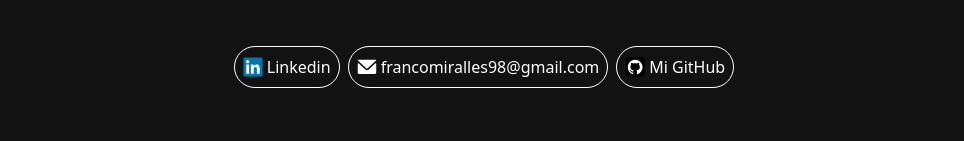
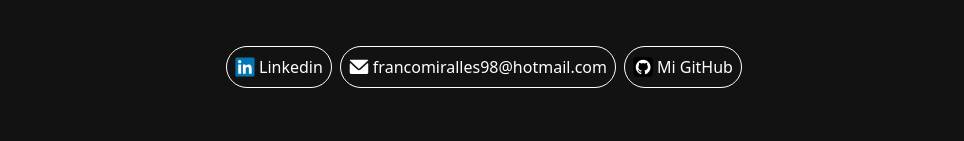
Before and after one commit to FrancoMiralles98/Portafolio, a React (Vite) app: page / in a window 1280 px wide. Shown: the part 314-455 px from the top of the page, without its empty margins (156-1120 px from the left). Built offline with nearby package versions, Linux system fonts and the light colour scheme.

Commit message:
fix email

```diff
--- a/src/components/perfil/Perfil.jsx
+++ b/src/components/perfil/Perfil.jsx
@@ -27,7 +27,7 @@ export const Perfil = () => {
                 <a target="_blank" href="">
                 <div className="flex gap-1 items-center border p-2 rounded-4xl">
                     <img src="/email.svg" className="w-[20px]" alt="" />
-                    <p>francomiralles98@gmail.com</p>
+                    <p>francomiralles98@hotmail.com</p>
                 </div>
                 </a>
                 <a target="_blank" href="">
```
